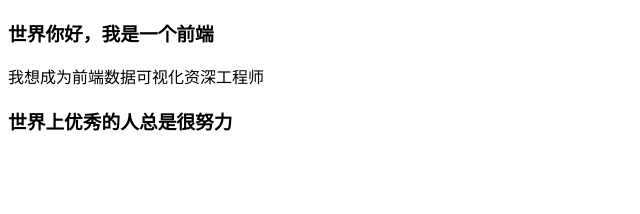
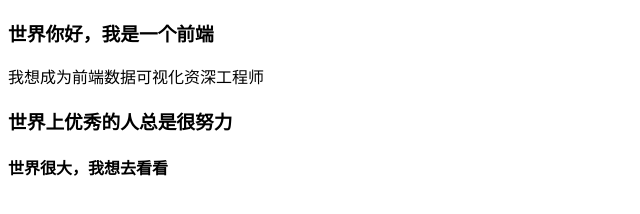
Before and after one commit to JunJiu0420/git-demo, a plain HTML site: page index.html in a window 1280 px wide. Shown: the whole page, without its empty margins (0-640 px from the left). Drawn offline with Linux system fonts and the light colour scheme.

Commit message:
A程序员的第n次提交

```diff
--- a/index.html
+++ b/index.html
@@ -9,5 +9,6 @@
     <h3>世界你好，我是一个前端</h3>
     <p>我想成为前端数据可视化资深工程师</p>
     <h3>世界上优秀的人总是很努力</h3>
+    <h4>世界很大，我想去看看</h4>
 </body>
 </html>
```
